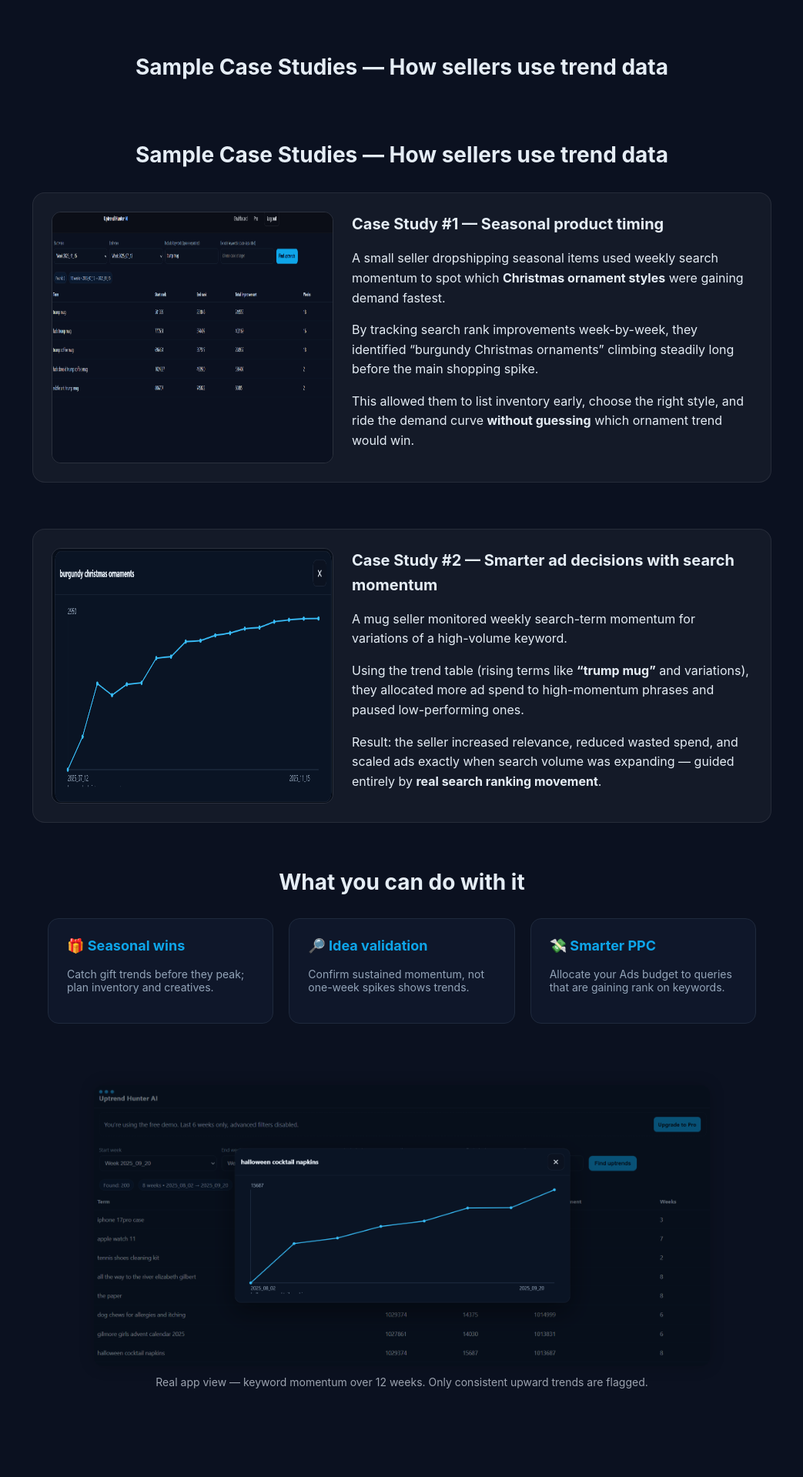
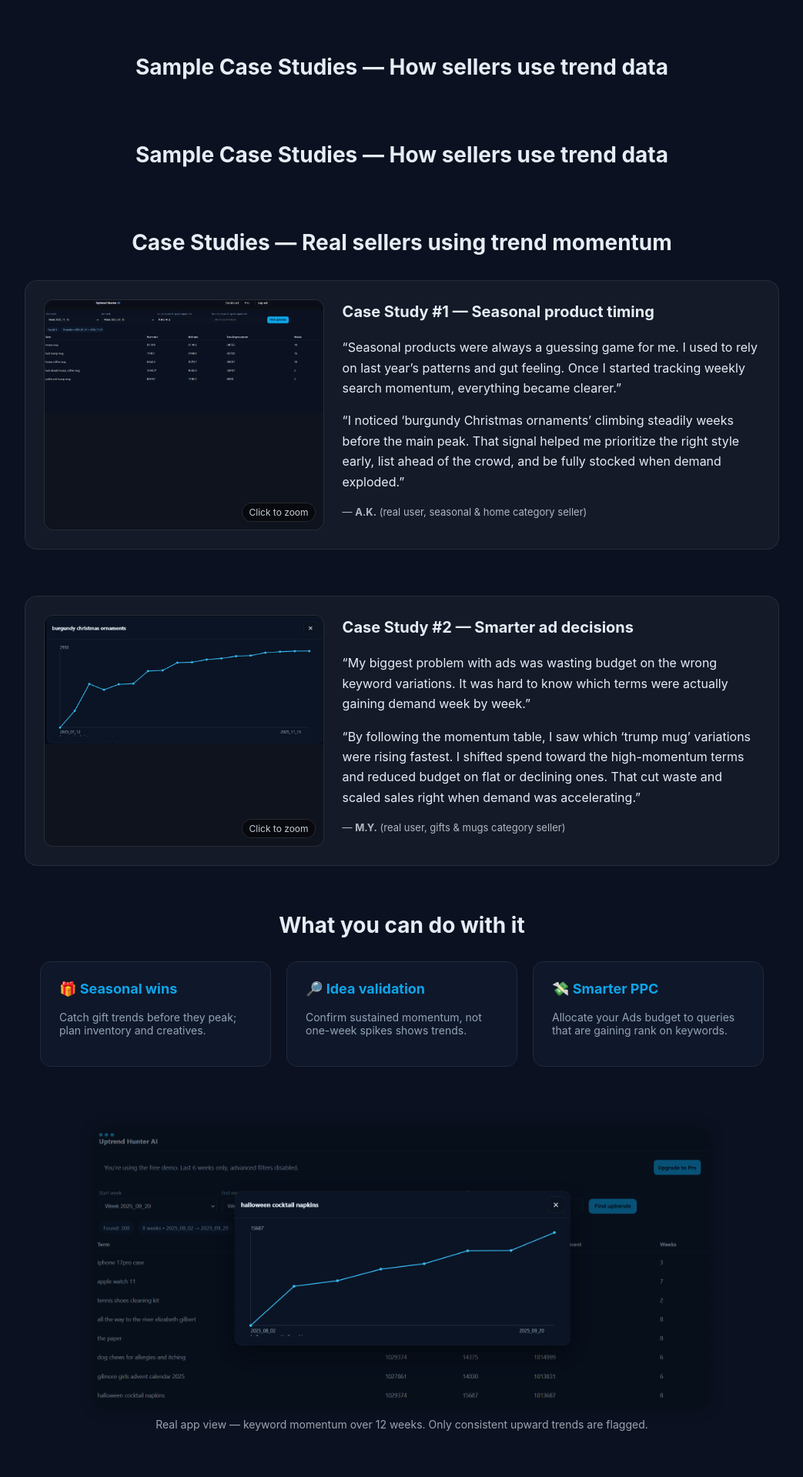
Before and after one commit to coskunforex/amazon-trend-web, a Flask app: page / in a window 1280 px wide. Shown: the part 817-2736 px from the top of the page at 77% size, without its empty margins (118-1161 px from the left). Run offline with Flask 3, Linux system fonts and the light colour scheme; parts of the project's set-up code (start-up, migrations or seed data) failed here and were passed over.

Commit message:
Add real anonymized case studies with clickable charts to landing

```diff
--- a/app/web/static/css/landing.css
+++ b/app/web/static/css/landing.css
@@ -287,42 +287,73 @@ details p { color: var(--muted); font-size: 14px; margin-top: 10px; }
   letter-spacing: .3px;
 }
 
-.case-studies {
-  max-width: 960px;
+.case-studies{
+  max-width: 980px;
   margin: 0 auto;
 }
 
-.case-card {
-  display: flex;
-  gap: 24px;
-  margin-bottom: 60px;
+.case-card{
+  display:flex;
+  gap:24px;
+  margin-bottom:60px;
   background: rgba(255,255,255,0.04);
-  border: 1px solid rgba(255,255,255,0.08);
-  border-radius: 16px;
-  padding: 24px;
+  border:1px solid rgba(255,255,255,0.08);
+  border-radius:16px;
+  padding:24px;
 }
 
-.case-img {
-  width: 40%;
-  border-radius: 12px;
-  border: 1px solid rgba(255,255,255,0.1);
+.case-img-wrap{
+  width:40%;
+  position:relative;
+  border-radius:12px;
+  overflow:hidden;
+  border:1px solid rgba(255,255,255,0.10);
+  background:rgba(0,0,0,0.25);
 }
 
-.case-text {
-  width: 60%;
-  line-height: 1.6;
+.case-img{
+  width:100%;
+  height:auto;
+  display:block;
+  cursor: zoom-in;
+  image-rendering:auto;
+  transition: transform .2s ease, opacity .2s ease;
 }
 
-.case-text h3 {
-  margin-top: 0;
-  margin-bottom: 12px;
-  font-size: 20px;
+.case-img-wrap:hover .case-img{
+  transform: scale(1.02);
+  opacity:.98;
 }
+
+.case-img-hint{
+  position:absolute;
+  bottom:10px; right:10px;
+  font-size:12px;
+  padding:4px 8px;
+  border-radius:999px;
+  background:rgba(0,0,0,0.6);
+  border:1px solid rgba(255,255,255,0.15);
+  opacity:.85;
+}
+
+.case-text{
+  width:60%;
+  line-height:1.65;
+}
+
+.case-text h3{
+  margin-top:0;
+  margin-bottom:12px;
+  font-size:20px;
+}
+
+.case-who{
+  opacity:.75;
+  font-size:13px;
+  margin-top:8px;
+}
+
 @media (max-width: 800px){
-  .case-card {
-    flex-direction: column;
-  }
-  .case-img, .case-text {
-    width: 100%;
-  }
+  .case-card{ flex-direction:column; }
+  .case-img-wrap, .case-text{ width:100%; }
 }
--- a/app/web/templates/landing.html
+++ b/app/web/templates/landing.html
@@ -100,44 +100,63 @@
     Sample Case Studies — How sellers use trend data
   </h2>
 
+  <section class="case-studies" style="margin-top:80px;">
+  <h2 style="text-align:center; font-size:28px; margin-bottom:32px;">
+    Case Studies — Real sellers using trend momentum
+  </h2>
+
   <!-- Case 1 -->
   <div class="case-card">
-    <img src="/static/img/case1.png" alt="Trend chart" class="case-img"/>
+    <div class="case-img-wrap">
+      <img src="/static/img/case1.png" alt="Trend chart case study 1"
+           class="case-img" onclick="openLightbox('/static/img/case1.png')">
+      <div class="case-img-hint">Click to zoom</div>
+    </div>
 
     <div class="case-text">
       <h3>Case Study #1 — Seasonal product timing</h3>
+
       <p>
-        A small seller dropshipping seasonal items used weekly search momentum to spot
-        which <strong>Christmas ornament styles</strong> were gaining demand fastest.
+        “Seasonal products were always a guessing game for me. I used to rely on last year’s patterns
+        and gut feeling. Once I started tracking weekly search momentum, everything became clearer.”
       </p>
+
       <p>
-        By tracking search rank improvements week-by-week, they identified “burgundy Christmas ornaments”
-        climbing steadily long before the main shopping spike.
+        “I noticed ‘burgundy Christmas ornaments’ climbing steadily weeks before the main peak.
+        That signal helped me prioritize the right style early, list ahead of the crowd,
+        and be fully stocked when demand exploded.”
       </p>
-      <p>
-        This allowed them to list inventory early, choose the right style, and ride the demand curve
-        <strong>without guessing</strong> which ornament trend would win.
+
+      <p class="case-who">
+        — <strong>A.K.</strong> (real user, seasonal & home category seller)
       </p>
     </div>
   </div>
 
   <!-- Case 2 -->
   <div class="case-card">
-    <img src="/static/img/case2.png" alt="Trend chart" class="case-img"/>
+    <div class="case-img-wrap">
+      <img src="/static/img/case2.png" alt="Trend chart case study 2"
+           class="case-img" onclick="openLightbox('/static/img/case2.png')">
+      <div class="case-img-hint">Click to zoom</div>
+    </div>
 
     <div class="case-text">
-      <h3>Case Study #2 — Smarter ad decisions with search momentum</h3>
+      <h3>Case Study #2 — Smarter ad decisions</h3>
+
       <p>
-        A mug seller monitored weekly search-term momentum for variations of a high-volume keyword.
+        “My biggest problem with ads was wasting budget on the wrong keyword variations.
+        It was hard to know which terms were actually gaining demand week by week.”
       </p>
+
       <p>
-        Using the trend table (rising terms like <strong>“trump mug”</strong> and variations),
-        they allocated more ad spend to high-momentum phrases and paused low-performing ones.
+        “By following the momentum table, I saw which ‘trump mug’ variations were rising fastest.
+        I shifted spend toward the high-momentum terms and reduced budget on flat or declining ones.
+        That cut waste and scaled sales right when demand was accelerating.”
       </p>
-      <p>
-        Result: the seller increased relevance, reduced wasted spend, and scaled ads exactly when search
-        volume was expanding — guided entirely by
-        <strong>real search ranking movement</strong>.
+
+      <p class="case-who">
+        — <strong>M.Y.</strong> (real user, gifts & mugs category seller)
       </p>
     </div>
   </div>
@@ -317,6 +336,26 @@
 
   </div>
 </section>
+<!-- Lightbox -->
+<div id="lightbox" style="
+  position:fixed; inset:0; background:rgba(0,0,0,0.85);
+  display:none; align-items:center; justify-content:center;
+  z-index:9999; padding:24px;">
+  <img id="lightbox-img" src=""
+       style="max-width:95%; max-height:95%; border-radius:14px; border:1px solid rgba(255,255,255,0.15);">
+</div>
+
+<script>
+  function openLightbox(src){
+    const lb = document.getElementById('lightbox');
+    const img = document.getElementById('lightbox-img');
+    img.src = src;
+    lb.style.display = 'flex';
+  }
+  document.getElementById('lightbox').addEventListener('click', function(){
+    this.style.display = 'none';
+  });
+</script>
 
 </body>
 </html>
```
